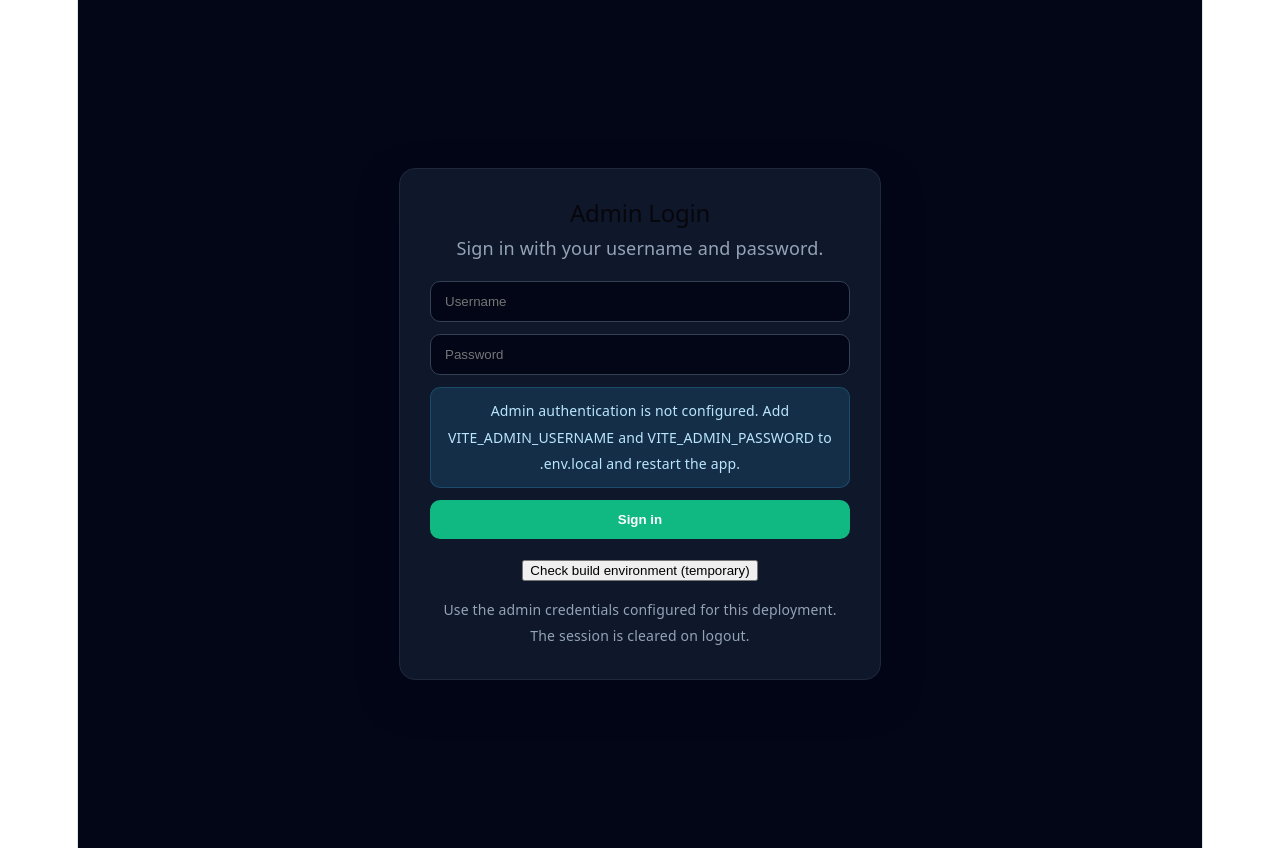
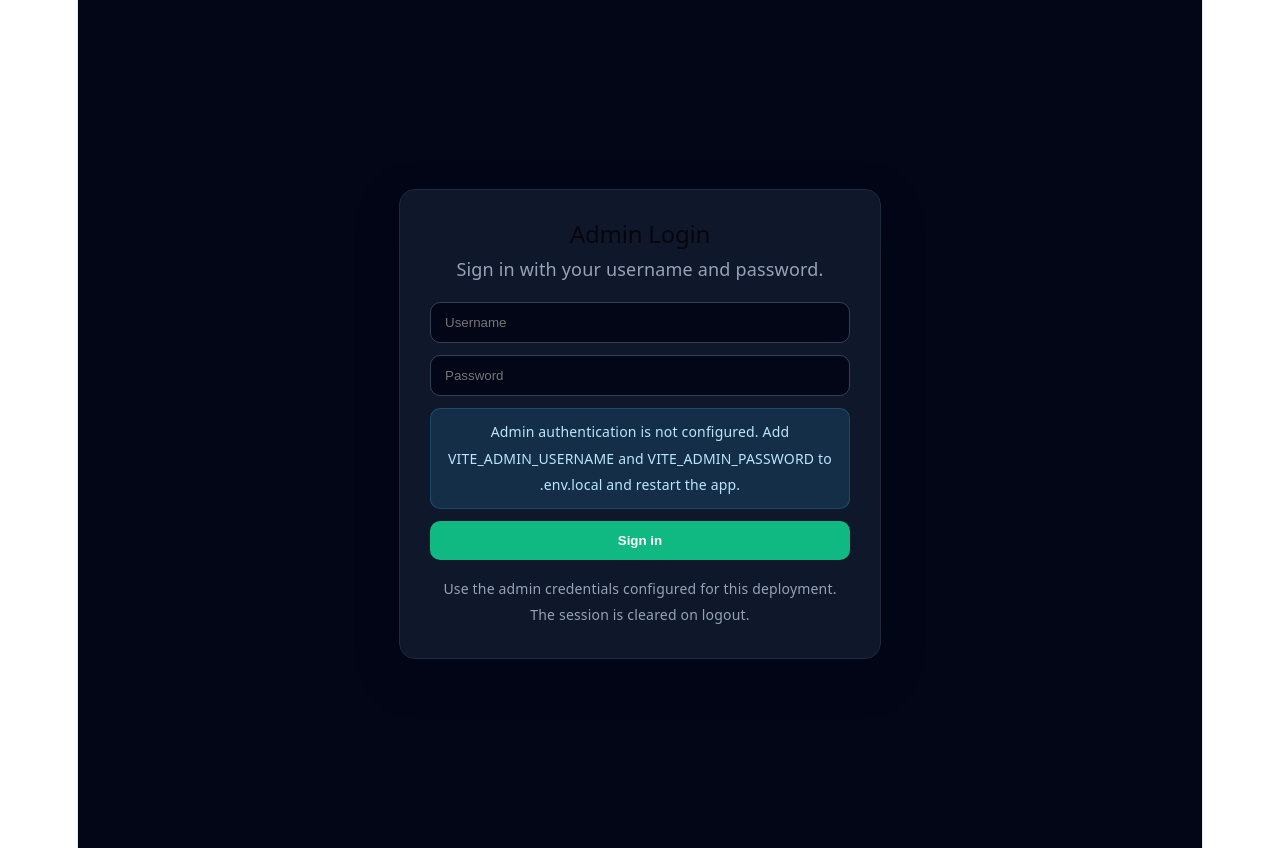
Before and after one commit to snitchwk-khant/football-live-project, a React (Vite) app in the folder football-stream/: page /admin/login in a window 1280 px wide. Built offline with nearby package versions, Linux system fonts and the light colour scheme.

Commit message:
Remove temporary admin environment diagnostics

```diff
--- a/football-stream/src/admin/Login.jsx
+++ b/football-stream/src/admin/Login.jsx
@@ -1,14 +1,12 @@
 import { useEffect, useState } from "react";
 import { useNavigate } from "react-router-dom";
-import { getAdminEnvDiagnostics, getAdminSetupMessage, isAdminAuthenticated, loginAdmin } from "../utils/auth.js";
+import { getAdminSetupMessage, isAdminAuthenticated, loginAdmin } from "../utils/auth.js";
 
 export default function Login() {
   const [username, setUsername] = useState("");
   const [password, setPassword] = useState("");
   const [error, setError] = useState("");
   const [isSubmitting, setIsSubmitting] = useState(false);
-  const [diagnostics, setDiagnostics] = useState(null);
-  const [diagnosticsStatus, setDiagnosticsStatus] = useState("");
   const navigate = useNavigate();
   const setupMessage = getAdminSetupMessage();
 
@@ -43,17 +41,6 @@ export default function Login() {
 
     setError(result.message || "Unable to sign in.");
     setIsSubmitting(false);
-  }
-
-  async function handleDiagnostics() {
-    setDiagnostics(null);
-    setDiagnosticsStatus("Checking...");
-    try {
-      setDiagnostics(await getAdminEnvDiagnostics());
-      setDiagnosticsStatus("");
-    } catch {
-      setDiagnosticsStatus("Diagnostics unavailable.");
-    }
   }
 
   return (
@@ -172,24 +159,6 @@ export default function Login() {
           </button>
         </form>
 
-        <div style={{ marginTop: "16px" }}>
-          <button
-            type="button"
-            onClick={handleDiagnostics}
-            disabled={diagnosticsStatus === "Checking..."}
-          >
-            Check build environment (temporary)
-          </button>
-          <div role="status">
-            {diagnosticsStatus}
-            {diagnostics && (
-              <pre style={{ whiteSpace: "pre-wrap", overflowWrap: "anywhere" }}>
-                {JSON.stringify(diagnostics, null, 2)}
-              </pre>
-            )}
-          </div>
-        </div>
-
         <p style={{ margin: "16px 0 0", color: "#94a3b8", fontSize: "14px" }}>
           Use the admin credentials configured for this deployment. The session is cleared on logout.
         </p>
--- a/football-stream/src/utils/auth.js
+++ b/football-stream/src/utils/auth.js
@@ -68,28 +68,6 @@ function setAttemptState(nextState) {
     sessionStorage.removeItem(PASSWORD_LOCKOUT_KEY);
   }
 
-}
-
-export async function getAdminEnvDiagnostics() {
-  async function describe(value) {
-    const digest = await crypto.subtle.digest(
-      "SHA-256",
-      new TextEncoder().encode(value ?? ""),
-    );
-    return {
-      exists: value !== undefined,
-      length: (value ?? "").length,
-      fingerprint: Array.from(new Uint8Array(digest))
-        .map((byte) => byte.toString(16).padStart(2, "0"))
-        .join("")
-        .slice(0, 8),
-    };
-  }
-
-  return {
-    VITE_ADMIN_USERNAME: await describe(import.meta.env.VITE_ADMIN_USERNAME),
-    VITE_ADMIN_PASSWORD: await describe(import.meta.env.VITE_ADMIN_PASSWORD),
-  };
 }
 
 export function getAdminSetupMessage() {
```
